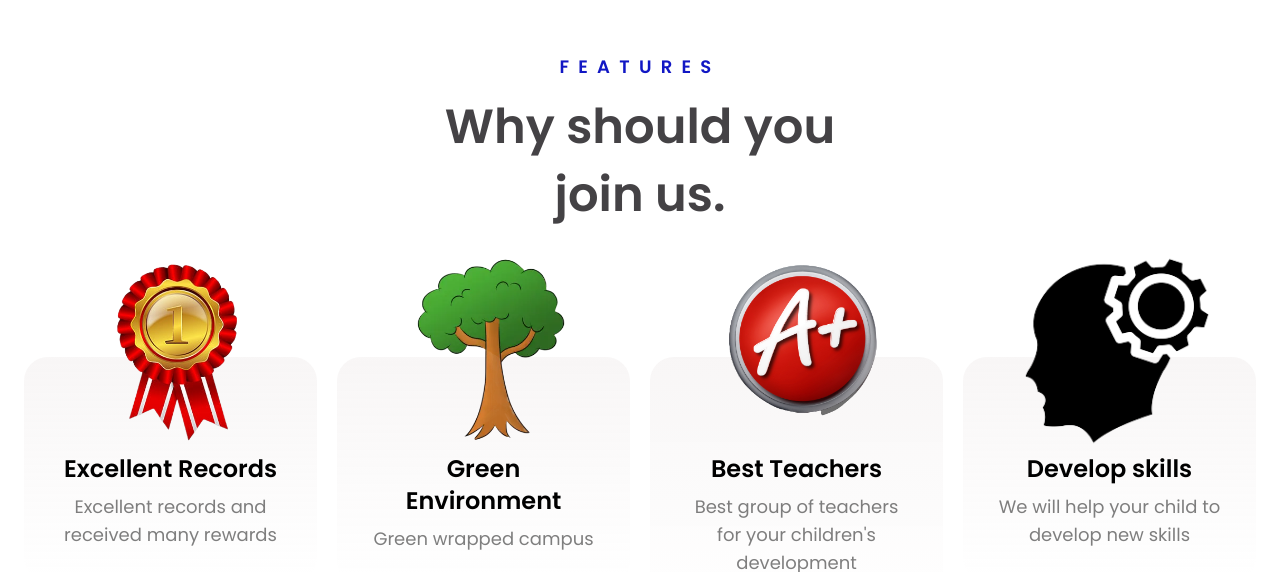
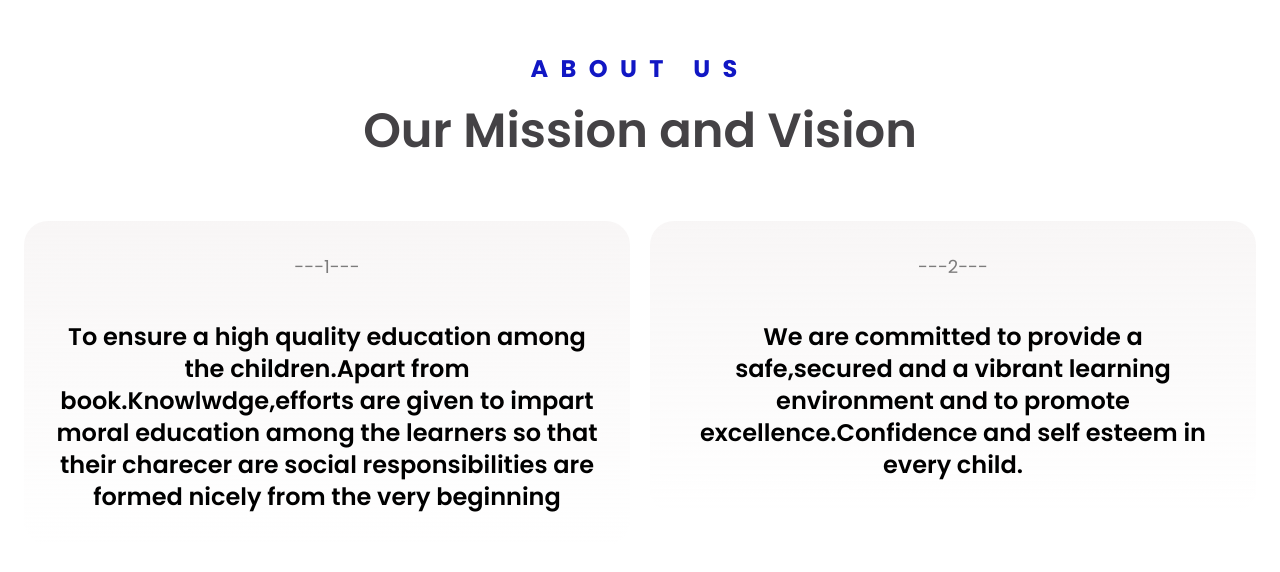
Before and after one commit to RIJU-2002/School, a Next.js app: page / in a window 1280 px wide. Shown: the part 1229-1801 px from the top of the page. Built offline with nearby package versions, Linux system fonts and the light colour scheme.

Commit message:
Added Mission page and fixed the footer links

```diff
--- a/app/components/Footer/Footer.tsx
+++ b/app/components/Footer/Footer.tsx
@@ -2,10 +2,14 @@ import Link from "next/link";
 import Image from "next/image";
 
 
+interface Link{
+    name:string;
+    link:string;
+}
 interface ProductType {
     id: number;
     section: string;
-    link: string[];
+    link: Link[];
 }
 
 interface socialLinks {
@@ -37,18 +41,27 @@ const products: ProductType[] = [
     {
         id: 1,
         section: "School",
-        link: ['About', 'Careers', 'Mobile', 'How we work?'],
+        link:[{name:'About',link:'#home-section'},
+            {name:'Mission',link:"#mission-section"},
+            {name:'Teachers',link:'#teacher-section'}
+        ],
     },
     {
         id: 2,
         section: "Contact",
-        link: ['Help/FAQ', 'Affiliates', 'Owners', 'Partners']
+        link:[{name:'Affiliates',link:'#home-section'},
+            {name:'Management',link:"#expert-section"},
+            {name:'Members',link:"#staff-section"}
+        ]
     }
     ,
     {
         id: 3,
         section: "More",
-        link: ['Curriculum','Support']
+        //link: ['Curriculum','Support']
+        link:[{name:'Curriculum',link:''},
+            {name:'Support',link:''},
+        ]
     }
 ]
 
@@ -88,9 +101,9 @@ const footer = () => {
                     <div key={product.id} className="sm:col-span-2">
                         <p className="text-black text-xl font-semibold mb-9">{product.section}</p>
                         <ul>
-                            {product.link.map((link: string, index: number) => (
+                            {product.link.map((link: Link, index: number) => (
                                 <li key={index} className='mb-5'>
-                                    <Link href="/" className="text-footerlinks text-base font-normal mb-6 space-links">{link}</Link>
+                                    <Link href={link.link} className="text-footerlinks text-base font-normal mb-6 space-links">{link.name}</Link>
                                 </li>
                             ))}
                         </ul>
--- /dev/null
+++ b/app/components/Mission/index.tsx
@@ -0,0 +1,56 @@
+"use client"
+import Image from 'next/image';
+import { Fade } from "react-awesome-reveal";
+
+
+interface cardDataType {
+    heading: string;
+    subheading: string;
+}
+
+const cardData: cardDataType[] = [
+    {
+
+        heading: "To ensure a high quality education among the children.Apart from book.Knowlwdge,efforts are given to impart moral education among the learners so that their charecer are social responsibilities are formed nicely from the very beginning",
+        subheading: "---1---",
+    },
+    {
+        heading: "We are committed to provide a safe,secured and a vibrant learning environment and to promote excellence.Confidence and self esteem in every child.",
+        subheading: "---2---",
+    },
+
+]
+
+const Mission = () => {
+    return (
+
+
+        <div>
+            <div className='mx-auto max-w-7xl py-40 px-6' id="mission-section">
+                <div className='text-center mb-14' >
+                    <Fade direction={'up'} delay={400} cascade damping={1e-1} triggerOnce={true}>
+                        <h3 className='text-dblue text-2xl font-bold mb-3 ls-51 uppercase'>About us</h3>
+                    </Fade>
+                    <Fade direction={'up'} delay={800} cascade damping={1e-1} triggerOnce={true}>
+                        <p className='text-3xl lg:text-5xl font-semibold text-lightgrey'>Our Mission and Vision</p>
+                    </Fade>
+                </div>
+
+
+                <div className='grid sm:grid-cols-1 lg:grid-cols-2 gap-y-20 gap-x-5 mt-5'>
+                    <Fade direction={'up'} delay={1000} cascade damping={1e-1} triggerOnce={true}>
+                        {cardData.map((items, i) => (
+                            <div className='card-b p-8 relative rounded-3xl' key={i}>
+                                <p className='text-lg font-normal text-black text-center text-opacity-50'>{items.subheading}</p>
+                                <h3 className='text-2xl text-black font-semibold text-center mt-10'>{items.heading}</h3>
+                            </div>
+                        ))}
+                    </Fade>
+                </div>
+            </div>
+        </div>
+
+    )
+}
+
+export default Mission;
--- a/app/page.tsx
+++ b/app/page.tsx
@@ -1,4 +1,5 @@
 import Banner from "./components/Banner/index";
+import Mission from "./components/Mission/index"
 import Features from "./components/Work/index";
 import Expert from "./components/Expert/index";
 import Gallery from "./components/Gallery/index";
@@ -10,6 +11,7 @@ export default function Home() {
   return (
     <main>
       <Banner />
+      <Mission/>
       <Features />
       <Expert />
       <Staff />
```
